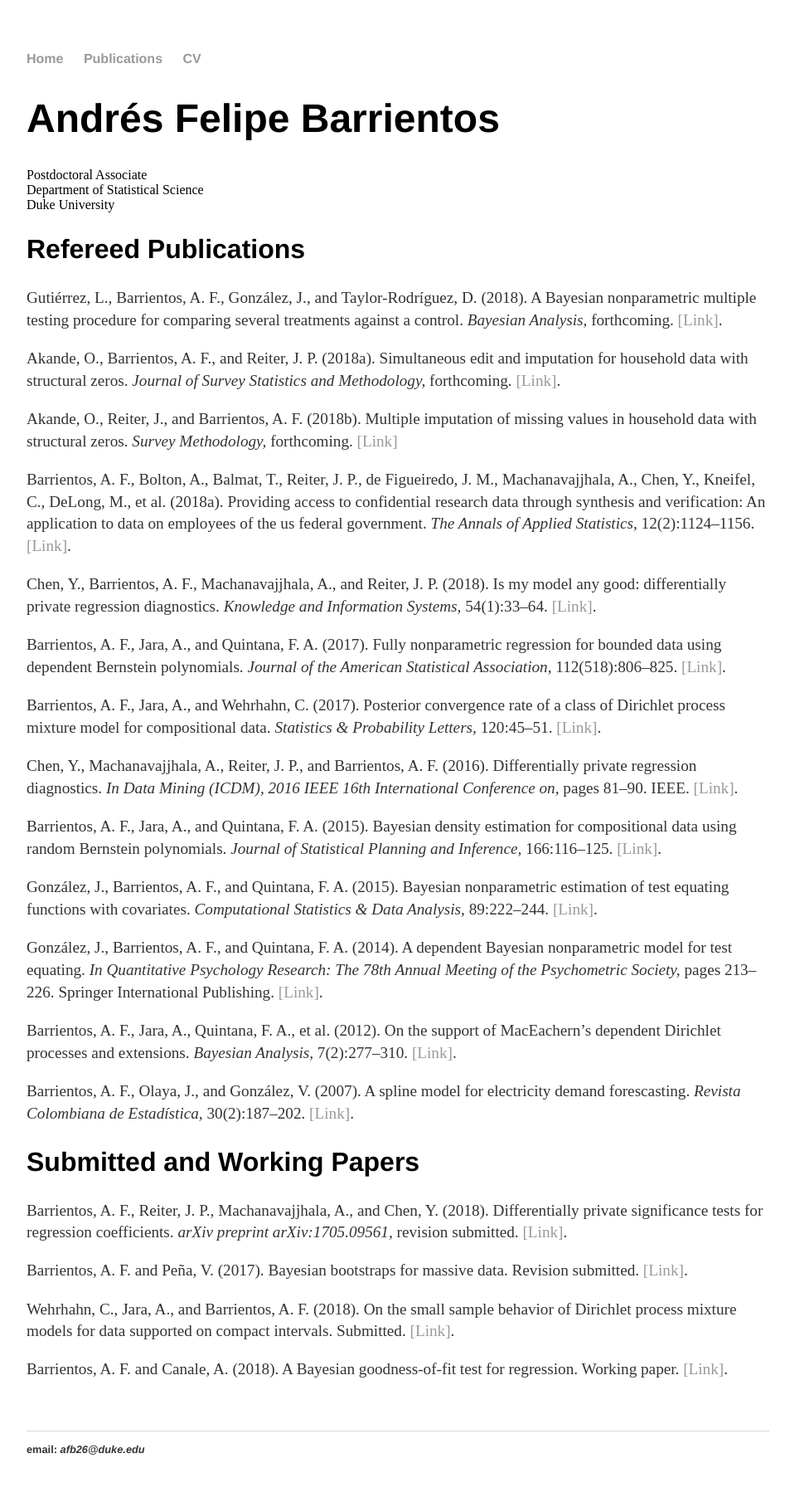
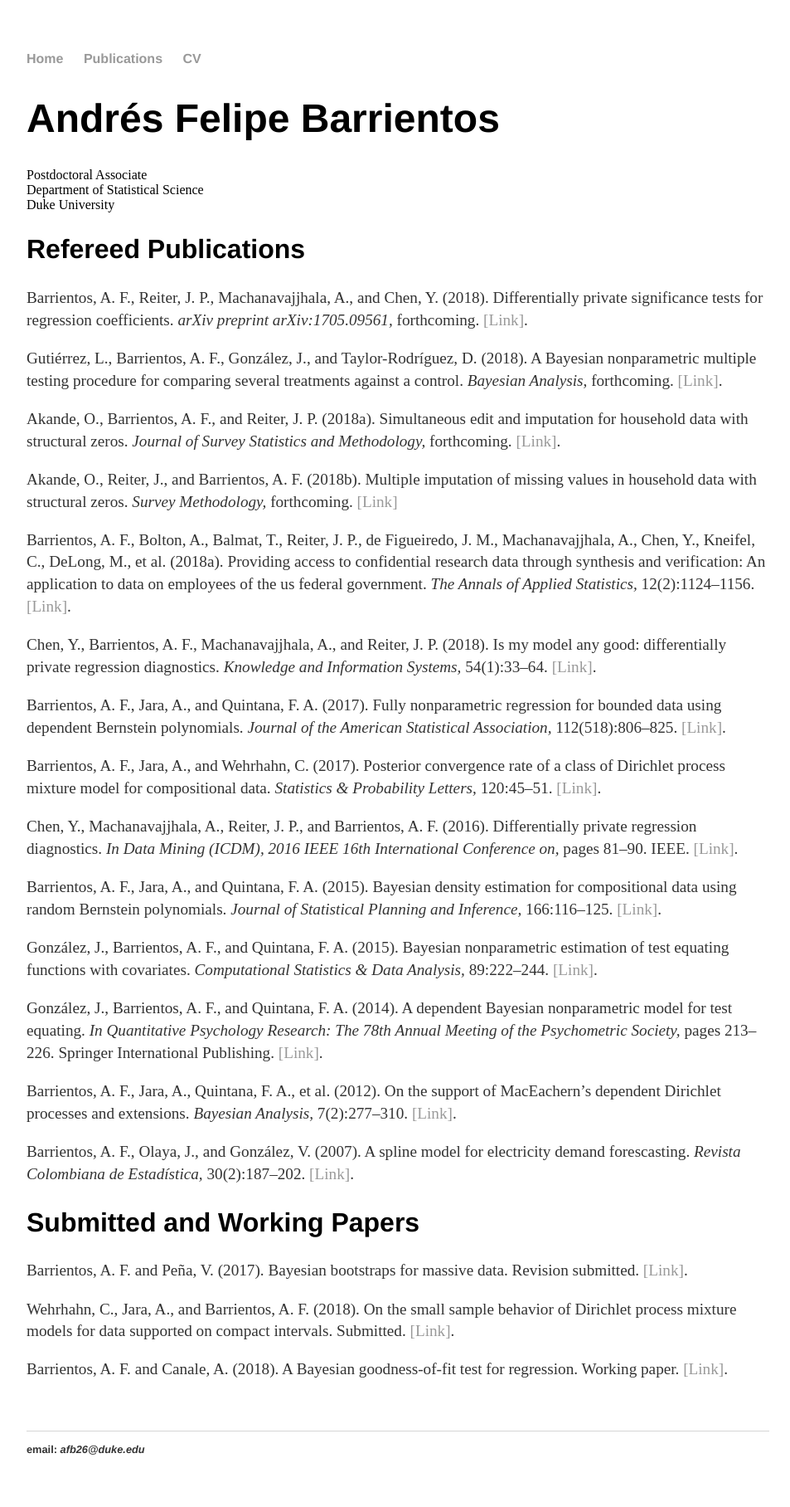
Before and after one commit to anfebar/anfebar.github.io, a Jekyll site: the page built from cv/index.html, in a window 1280 px wide. Shown: the whole page at 83% size, without its empty margins (160-1113 px from the left). Built offline with Jekyll 4.4.1, drawn with Linux system fonts in a browser that asks for light colours; part of the change alters nothing that is shown.

Commit message:
Update index.html

```diff
--- a/cv/index.html
+++ b/cv/index.html
@@ -15,6 +15,11 @@ title: Andrés F. Barrientos
 					</address>
 
 					<h2>Refereed Publications</h2>
+
+					<p>Barrientos, A. F., Reiter, J. P., Machanavajjhala, A., and Chen, Y. (2018).
+						Differentially private significance tests for regression coefficients.
+						<em> arXiv preprint arXiv:1705.09561,</em> forthcoming.
+						<a href="https://arxiv.org/pdf/1705.09561.pdf">[Link]</a>.
 
 					<p>Gutiérrez, L., Barrientos, A. F., González, J., and Taylor-Rodríguez, D. (2018).
 						A Bayesian nonparametric multiple testing procedure for comparing several treatments against a control.
@@ -86,11 +91,6 @@ title: Andrés F. Barrientos
 
 					<h2>Submitted and Working Papers</h2>
 
-					<p>Barrientos, A. F., Reiter, J. P., Machanavajjhala, A., and Chen, Y. (2018).
-						Differentially private significance tests for regression coefficients.
-						<em> arXiv preprint arXiv:1705.09561,</em> revision submitted.
-						<a href="https://arxiv.org/pdf/1705.09561.pdf">[Link]</a>.
-
 						<p>Barrientos, A. F. and Peña, V. (2017).
 							Bayesian bootstraps for massive data.
 							Revision submitted.
```
